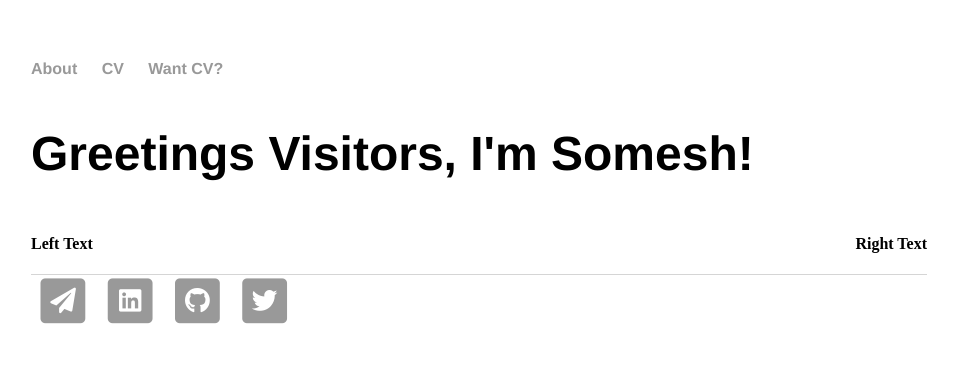
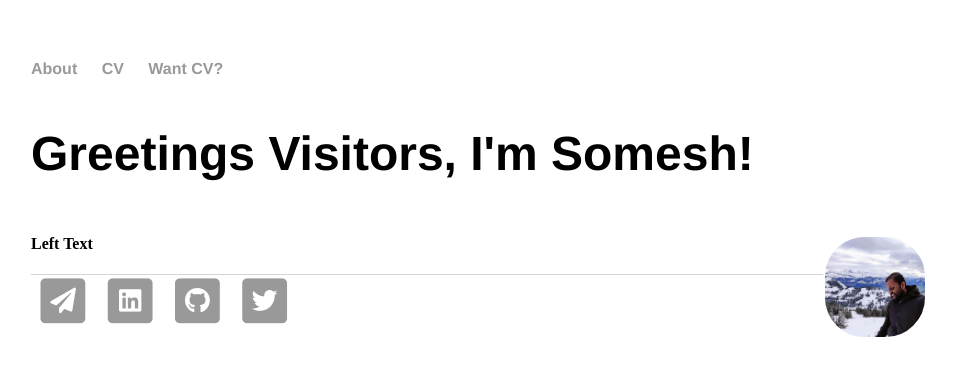
Before and after one commit to saisomesh2594/saisomesh2594.github.io, a Jekyll site: the page built from index.html, in a window 1280 px wide. Shown: the top 376 px of the page, without its empty margins (161-1118 px from the left). Built offline with Jekyll 4.4.1, drawn with Linux system fonts in a browser that asks for light colours.

Commit message:
Update index.html

```diff
--- a/index.html
+++ b/index.html
@@ -25,7 +25,11 @@ title: Somesh Sai, Just Another Bioinformatician
 		</div>
 		<h4>
     			<div style="float:left;">Left Text</div>
-    			<div style="float:right;">Right Text</div>
+    			<div style="float:right;">
+				<a class="logo" itemprop="url" href="{{ page.baseurl }}" style="background-image: url('{{ site.baseurl }}{{ site.logo }}')" alt="Somesh">
+				<img itemprop="image" src="{{ site.baseurl }}{{ site.logo }}" height="0" width="0" alt="Somesh"/>
+				</a>
+			</div>
     			<div style="clear: left;"/>
 		</h4>
 	<!--</div>-->
```
